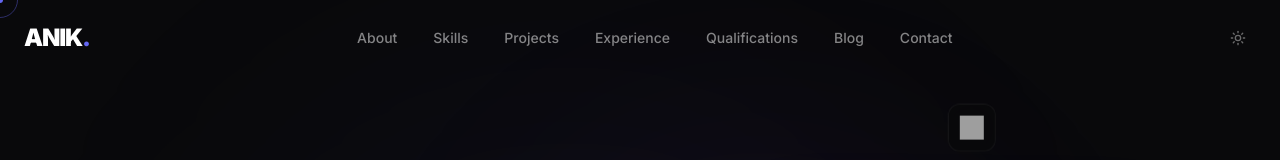
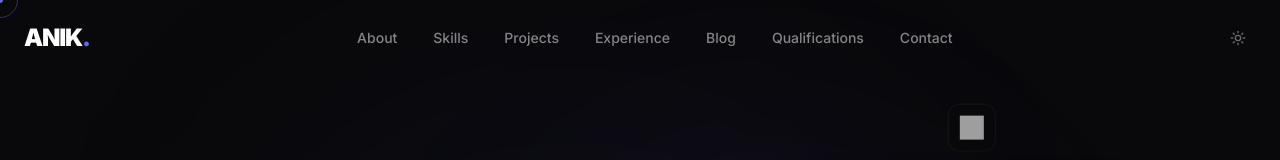
Before and after one commit to anikh174/my-portfolioo, a Next.js app: page / in a window 1280 px wide. Shown: the top 160 px of the page. Built offline with nearby package versions, Linux system fonts and the light colour scheme; grey boxes are pictures that could not be loaded.

Commit message:
fix navbar routes

```diff
--- a/src/components/layout/Navbar.jsx
+++ b/src/components/layout/Navbar.jsx
@@ -11,8 +11,8 @@ const navLinks = [
   { href: "#skills", label: "Skills" },
   { href: "#projects", label: "Projects" },
   { href: "#experience", label: "Experience" },
+  { href: "#blog", label: "Blog" },
   { href: "#qualification", label: "Qualifications" },
-  { href: "#blog", label: "Blog" },
   { href: "#contact", label: "Contact" },
 ];
 
```
